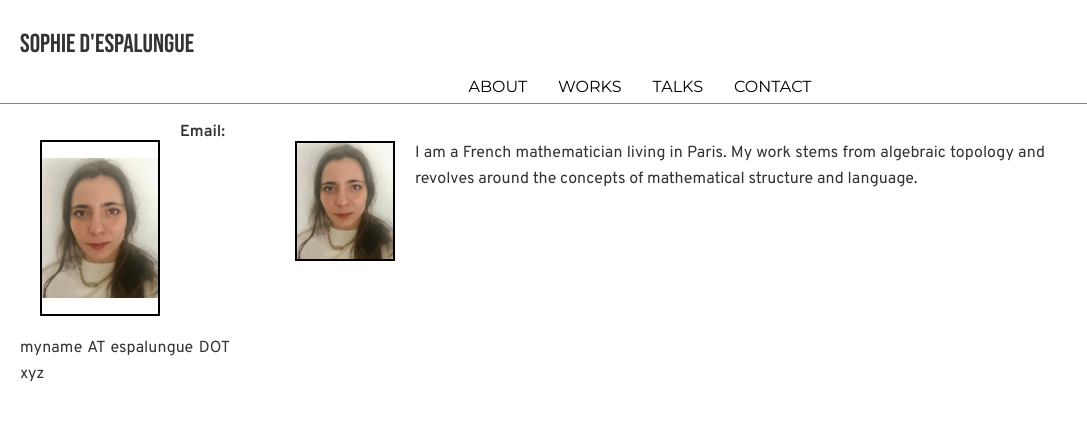
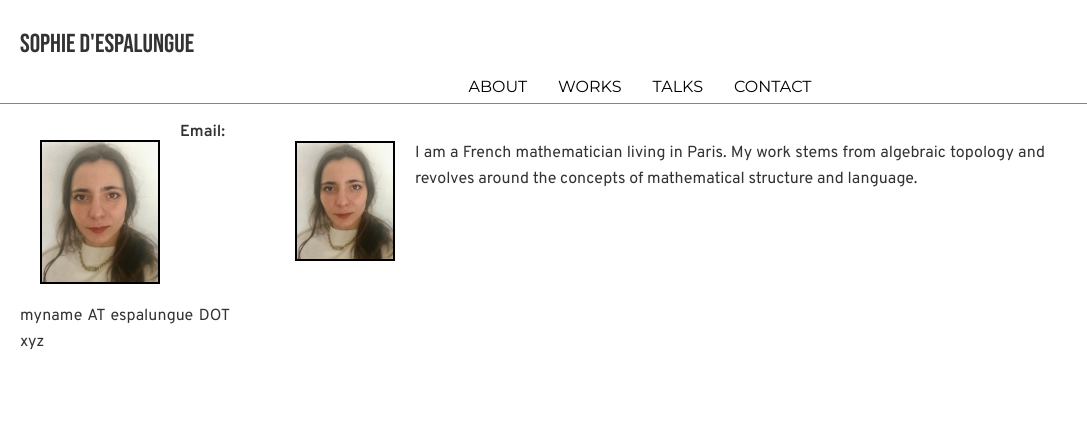
Before and after one commit to sdspmon/math, a Jekyll site: the page built from index.md, in a window 1280 px wide. Shown: the top 421 px of the page, without its empty margins (0-1087 px from the left). Built offline with Jekyll 4.4.1, drawn with Linux system fonts in a browser that asks for light colours.

Commit message:
img class instead of div class

```diff
--- a/_includes/sidebar-nav.html
+++ b/_includes/sidebar-nav.html
@@ -1,5 +1,3 @@
 
-<div class="photo">
-    <img src="https://www.sophie.d.espalungue.xyz/images/IMG_0553.jpeg" alt="Visual Identification">
-</div>
-<b> Email:</b> <div>myname AT espalungue DOT xyz</div>
+<img class="photo" src="https://www.sophie.d.espalungue.xyz/images/IMG_0553.jpeg" alt="Visual Identification">
+<b> Email:</b><div> myname AT espalungue DOT xyz</div>
```
